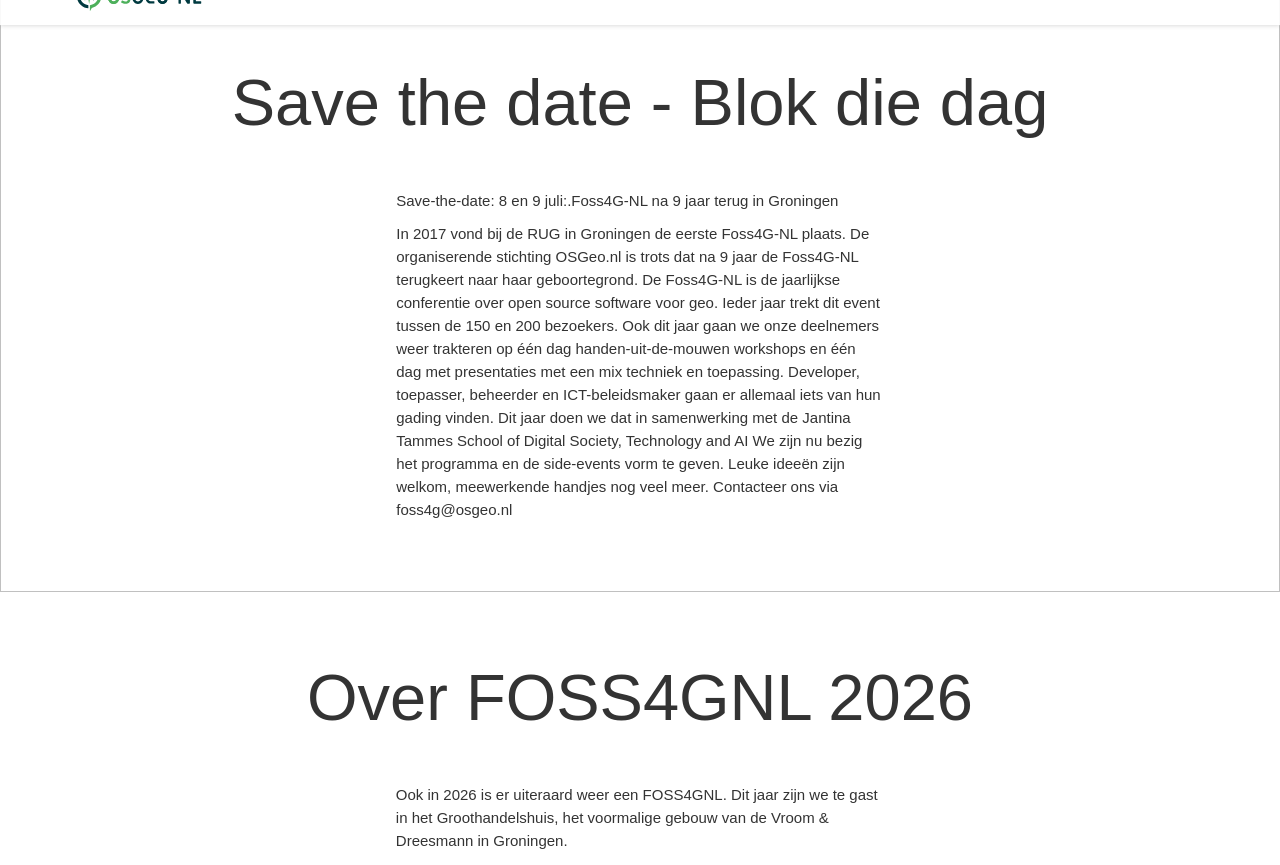
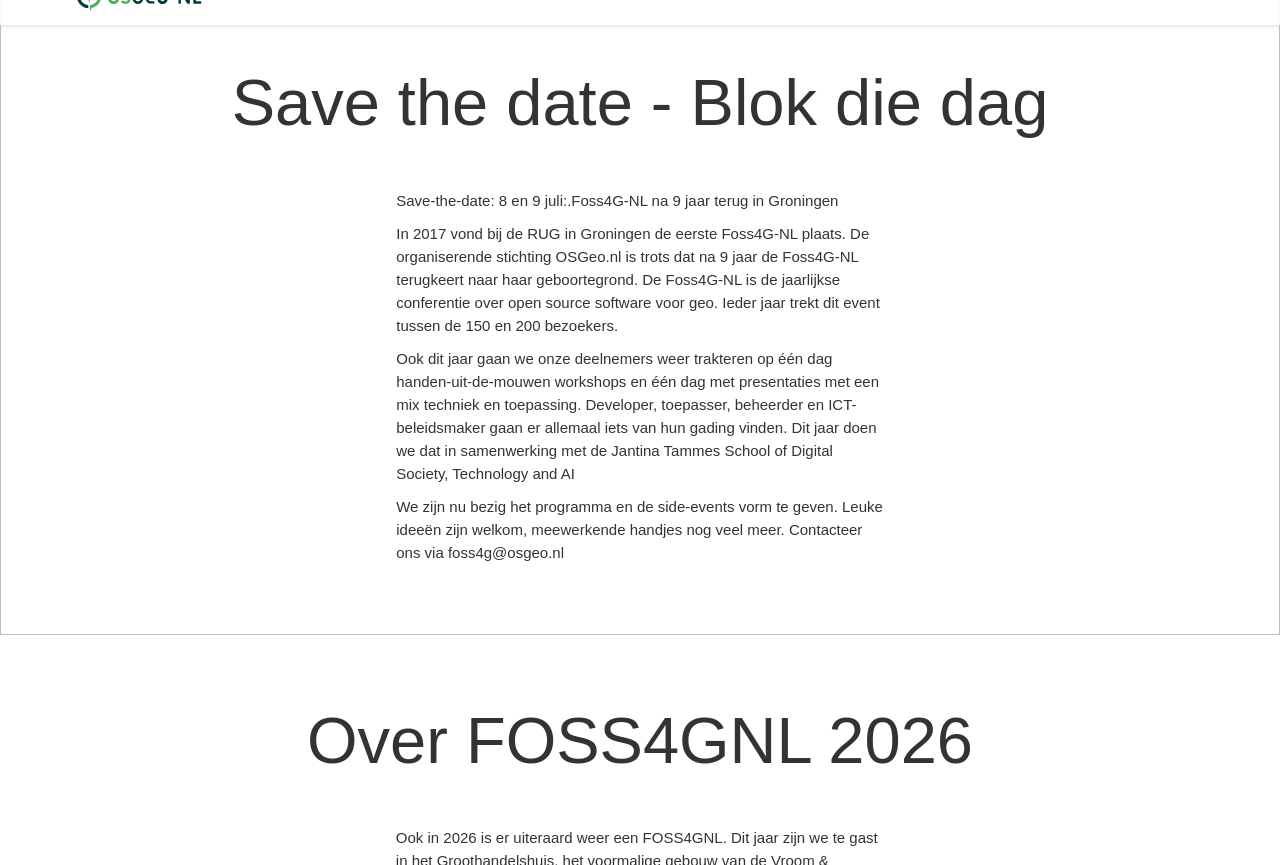
Before and after one commit to foss4gnl/2026.foss4g.nl, a Jekyll site: the page built from index.html, in a window 1280 px wide and 900 px high, scrolled down 869 px, cut to the strip 35-900 px from the top of the window. Built offline with Jekyll 4.4.1, drawn with Linux system fonts in a browser that asks for light colours; nearby versions of some CDN libraries; some web fonts are replaced; comment, search, counter and statistics services are not loaded.

Commit message:
Update save_the_date.html

```diff
--- a/_includes/save_the_date.html
+++ b/_includes/save_the_date.html
@@ -8,12 +8,10 @@
                 <p>
                 Save-the-date: 8 en 9 juli:.Foss4G-NL na 9 jaar terug in Groningen
                 </p>
-                <p>In 2017 vond bij de RUG in Groningen de eerste Foss4G-NL plaats. De organiserende stichting OSGeo.nl is trots dat na 9 jaar de Foss4G-NL terugkeert naar haar geboortegrond.
-De Foss4G-NL is de jaarlijkse conferentie over open source software voor geo. Ieder jaar trekt dit event tussen de 150 en 200 bezoekers.
-Ook dit jaar gaan we onze deelnemers weer trakteren op één dag handen-uit-de-mouwen workshops en één dag met presentaties met een mix techniek en toepassing. Developer, toepasser, beheerder en ICT-beleidsmaker gaan er allemaal iets van hun gading vinden.
-Dit jaar doen we dat in samenwerking met de Jantina Tammes School of Digital Society, Technology and AI
-We zijn nu bezig het programma en de side-events vorm te geven. Leuke ideeën zijn welkom, meewerkende handjes nog veel meer. Contacteer ons via foss4g@osgeo.nl
-</p>
+                <p>In 2017 vond bij de RUG in Groningen de eerste Foss4G-NL plaats. De organiserende stichting OSGeo.nl is trots dat na 9 jaar de Foss4G-NL terugkeert naar haar geboortegrond. De Foss4G-NL is de jaarlijkse conferentie over open source software voor geo. Ieder jaar trekt dit event tussen de 150 en 200 bezoekers.
+                <p/>
+                <p>Ook dit jaar gaan we onze deelnemers weer trakteren op één dag handen-uit-de-mouwen workshops en één dag met presentaties met een mix techniek en toepassing. Developer, toepasser, beheerder en ICT-beleidsmaker gaan er allemaal iets van hun gading vinden. Dit jaar doen we dat in samenwerking met de Jantina Tammes School of Digital Society, Technology and AI</p>
+                <p>We zijn nu bezig het programma en de side-events vorm te geven. Leuke ideeën zijn welkom, meewerkende handjes nog veel meer. Contacteer ons via foss4g@osgeo.nl</p>
                 </div>
             </div>
         </div>
```
